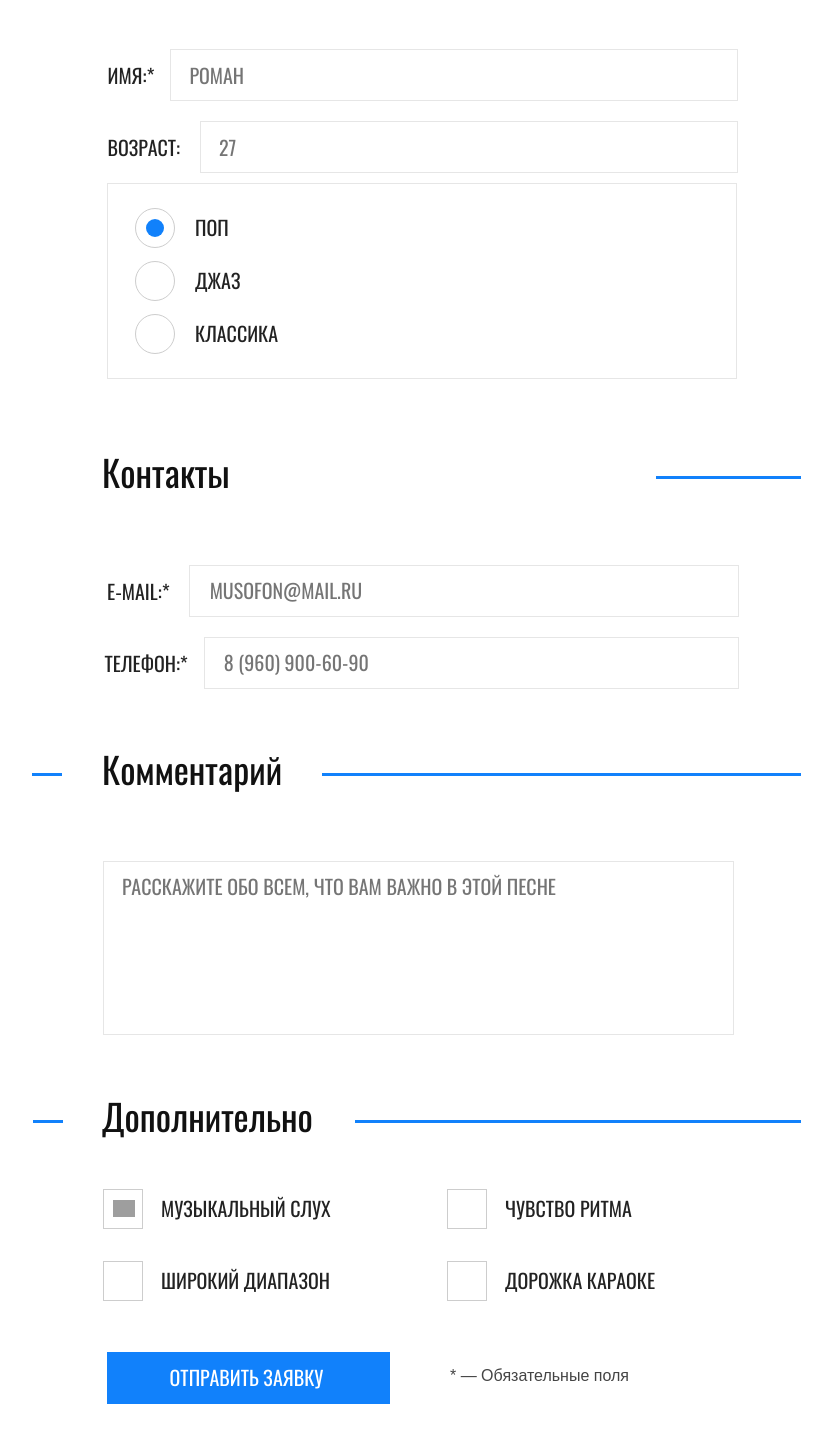
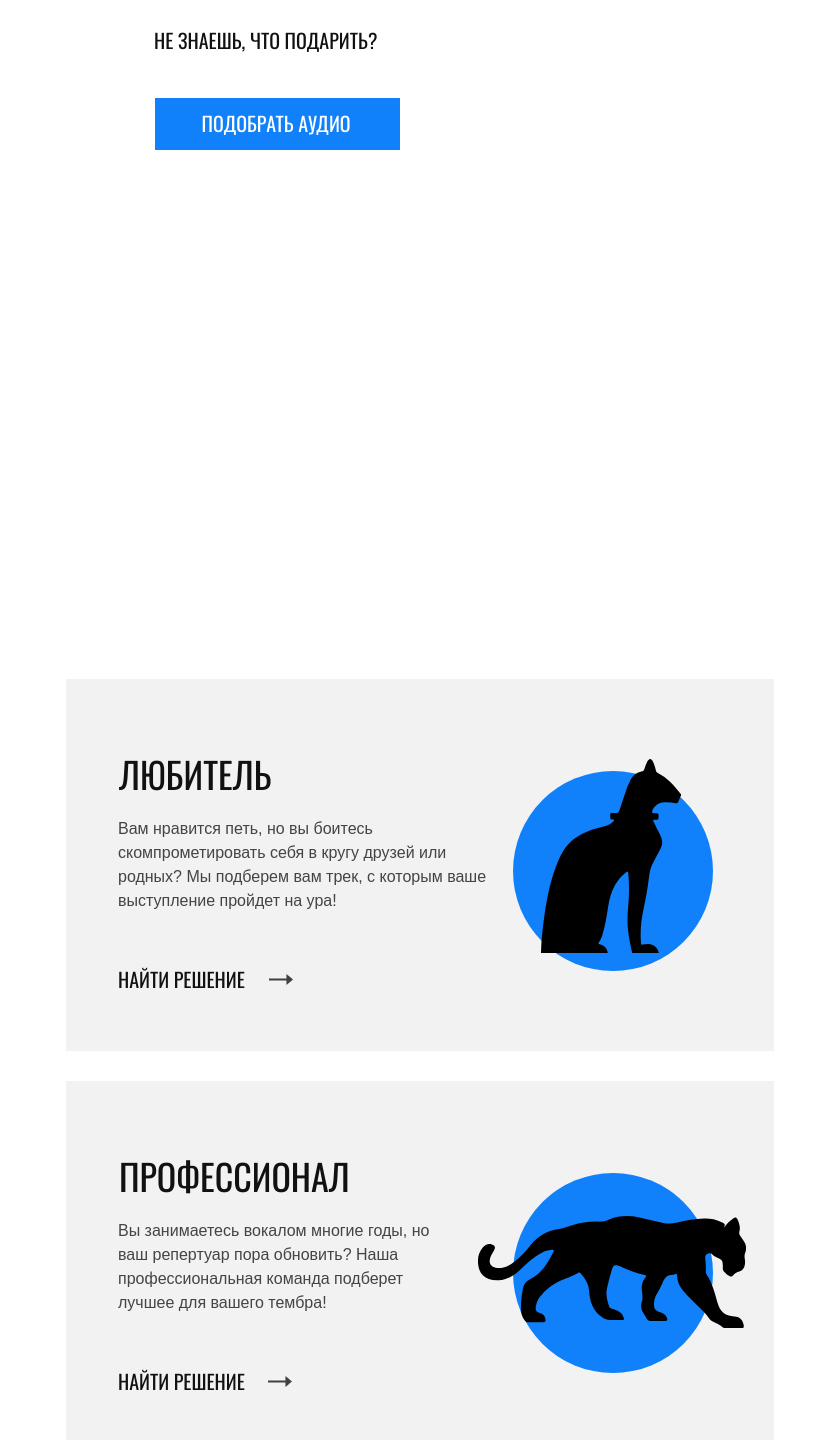
Before and after one commit to david20025/Fullstack_project, a React (Create React App) app: page / in a window 1280 px wide. Shown: the part 330-1770 px from the top of the page, without its empty margins (220-1052 px from the left). Built offline with nearby package versions, Linux system fonts and the light colour scheme; grey boxes are pictures that could not be loaded.

Commit message:
Update README.md
Signed-off-by: Mikhail Roslyakov <roslyakov.mv@phystech.edu>

```diff
--- a/src/Components/General/index.js
+++ b/src/Components/General/index.js
@@ -3,6 +3,7 @@
 // import Open_menu from "./js/open-menu.js"
 // import Picturefill from "./js/picturefill.min.js"
 import React, {Component} from 'react';
+import { Link } from "react-router-dom";
 // import {Link} from "react-router-dom";
 import './style.css';
 import Log from '../img/Log.png'
@@ -118,11 +119,11 @@ class General extends Component {
             <header className="page-header page-header--initial">
                 <div className="page-header__wrapper">
 
-                    <a className="page-header__logo" href="./index.js">
+                    <Link to='/' className="page-header__logo">
                         <picture>
                             <img src={Log} width="191" height="39" alt="Логотип Musofon"/>
                         </picture>
-                    </a>
+                    </Link>
 
                     <nav className="page-header__nav main-nav main-nav--closed main-nav--nojs">
                         <ul className="main-nav__list site-list">
@@ -130,7 +131,7 @@ class General extends Component {
                                 <a className="site-list__link">Главная</a>
                             </li>
                             <li className="site-list__item">
-                                <a className="site-list__link" href="form.js">Вход / Регистрация</a>
+                                <Link className="site-list__link" to="/form">Вход / Регистрация</Link>
                             </li>
                         </ul>
                     </nav>
@@ -147,7 +148,7 @@ class General extends Component {
 
                 <div className="page-main__container">
 
-                    <a className="page-main__button" href="form.js">Подобрать аудио</a>
+                    <Link className="page-main__button" to="/form">Подобрать аудио</Link>
 
                     <section className="programs">
                         <h2 className="visually-hidden">Программы</h2>
@@ -158,7 +159,7 @@ class General extends Component {
                                     Вам нравится петь, но вы боитесь скомпрометировать себя в кругу друзей или родных?
                                     Мы подберем вам трек, с которым ваше выступление пройдет на ура!
                                 </p>
-                                <a className="program__link" href="form.js">Найти решение</a>
+                                <Link className="program__link" to="/form">Найти решение</Link>
                             </li>
                             <li className="programs__item program">
                                 <h3 className="program__title">Профессионал</h3>
@@ -166,7 +167,7 @@ class General extends Component {
                                     Вы занимаетесь вокалом многие годы, но ваш репертуар пора обновить? Наша
                                     профессиональная команда подберет лучшее для вашего тембра!
                                 </p>
-                                <a className="program__link" href="form.js">Найти решение</a>
+                                <Link className="program__link" to="/form">Найти решение</Link>
                             </li>
                         </ul>
                     </section>
@@ -248,9 +249,9 @@ class General extends Component {
 
                     <div className="page-footer__wrapper">
 
-                        <a className="page-footer__logo" href="index.js">
+                        <Link className="page-footer__logo" to="/index.js">
                             <img src={Name} width="128" height="24" alt="Логотип Musofon"/>
-                        </a>
+                        </Link>
 
                         <nav className="page-header__nav main-nav main-nav--closed main-nav--nojs">
                             <button className="main-nav__toggle" type="button">
@@ -261,7 +262,7 @@ class General extends Component {
                                     <a className="site-list__link">Главная</a>
                                 </li>
                                 <li className="site-list__item">
-                                    <a className="site-list__link" href="form.js">Вход / Регистрация</a>
+                                    <Link className="site-list__link" to="/form">Вход / Регистрация</Link>
                                 </li>
                             </ul>
                         </nav>
--- a/src/Components/General/style.css
+++ b/src/Components/General/style.css
@@ -1442,6 +1442,70 @@ a {
     height: 50px;
     border-radius: 50%;
     background-color: #1181fb;
+    background-position: 0 0;
+    background-repeat: no-repeat; }
+
+@media (min-width: 768px) {
+    .program {
+        width: 708px;
+        padding-top: 40px;
+        padding-bottom: 58px;
+        padding-left: 52px; }
+    .program::before {
+        top: 92px;
+        left: 447px;
+        width: 200px;
+        height: 200px; }
+    .program:first-child::after {
+        top: 80px;
+        left: 475px;
+        width: 141px;
+        height: 194px; }
+    .program:last-child::after {
+        top: 135px;
+        left: 412px;
+        width: 268px;
+        height: 113px; } }
+
+@media (min-width: 1300px) {
+    .program {
+        width: 570px;
+        margin: 0; }
+    .program::before {
+        top: 47px;
+        left: 52px;
+        width: 100px;
+        height: 100px; }
+    .program:first-child::after {
+        top: 41px;
+        left: 65px;
+        width: 71px;
+        height: 97px; }
+    .program:last-child::after {
+        top: 69px;
+        left: 34px;
+        width: 134px;
+        height: 57px; } }
+
+.program:first-child::after {
+    position: absolute;
+    content: "";
+    top: 22px;
+    left: 30px;
+    width: 35px;
+    height: 49px;
+    background-image: url("../img/icon-cat-slim.svg");
+    background-position: 0 0;
+    background-repeat: no-repeat; }
+
+.program:last-child::after {
+    position: absolute;
+    content: "";
+    top: 35px;
+    left: 13px;
+    width: 67px;
+    height: 28px;
+    background-image: url("../img/icon-cat-pro.svg");
     background-position: 0 0;
     background-repeat: no-repeat; }
 
--- a/src/Components/Personal/personal.js
+++ b/src/Components/Personal/personal.js
@@ -1,6 +1,7 @@
 import React, {Component} from 'react';
 import './style.css';
 import Log from '../img/Log.png'
+import { Link } from "react-router-dom";
 import Was_now from '../img/Was_now.png'
 import Name from '../img/Name.png'
 
@@ -31,10 +32,10 @@ class Personal extends Component {
                     </button>
                     <ul className="main-nav__list site-list">
                         <li className="site-list__item">
-                            <a className="site-list__link" href="index.js">Главная</a>
+                            <Link className="site-list__link" to="/index.js">Главная</Link>
                         </li>
                         <li className="site-list__item">
-                            <a className="site-list__link" href="form.js">Вход / Регистрация</a>
+                            <Link className="site-list__link" to="/form">Вход / Регистрация</Link>
                         </li>
                     </ul>
                 </nav>
@@ -156,9 +157,9 @@ class Personal extends Component {
 
                     <div className="page-footer__wrapper">
 
-                        <a className="page-footer__logo" href="index.js">
+                        <Link className="page-footer__logo" to="/index.js">
                             <img src={Name} width="128" height="24" alt="Логотип Musofon"/>
-                        </a>
+                        </Link>
 
                     </div>
                 </div>
--- a/src/index.js
+++ b/src/index.js
@@ -6,17 +6,53 @@ import ReactDOM from 'react-dom';
 // import Main from "./Components/Main";
 // import Footer from "./Components/Footer";
 import * as serviceWorker from './serviceWorker';
-import Form from "./Components/Form/form.js";
-import Personal from "./Components/Personal/personal";
+// import Form from "./Components/Form/form.js";
+// import Personal from "./Components/Personal/personal";
+import {Router} from 'react-router';
+import MainRouter from './routes';
+import createHistory from "history/createBrowserHistory"
+import { BrowserRouter } from 'react-router-dom';
+import General from "./Components/General";
 
-ReactDOM.render(
-    <React.Fragment>
-        <Personal/>
-        {/*<Header/>*/}
-        {/*<Main/>*/}
-        {/*<Footer/>*/}
-    </React.Fragment>,
-    document.getElementById('root'));
+const browserHistory = createHistory()
+export {browserHistory};
+
+// --- // ReactDOM.render(<App />, document.getElementById('react-view'));
+
+// const component = (
+//     <Router history={browserHistory}>
+//         {routes}
+//     </Router>);
+
+// <React.Fragment>
+//     <BrowserRouter>
+//         <Provider store={store}>
+//             <HeaderContainer/>
+//             <MainRouter/>
+//             <Footer/>
+//         </Provider>
+//     </BrowserRouter>
+// </React.Fragment>,
+
+    ReactDOM.render(
+        <React.Fragment>
+            <BrowserRouter>
+                {/*<General/>*/}
+                <MainRouter/>
+            </BrowserRouter>
+        </React.Fragment>,
+        document.getElementById('root')
+    )
+;
+
+// ReactDOM.render(
+//     <React.Fragment>
+//         <Personal/>
+//         {/*<Header/>*/}
+//         {/*<Main/>*/}
+//         {/*<Footer/>*/}
+//     </React.Fragment>,
+//     document.getElementById('root'));
 
 // If you want your app to work offline and load faster, you can change
 // unregister() to register() below. Note this comes with some pitfalls.
--- /dev/null
+++ b/src/routes.jsx
@@ -0,0 +1,27 @@
+import React from 'react';
+import { Route, Switch, withRouter  }  from 'react-router';
+// import App from 'components/App';
+import Form from './Components/Form/form.js';
+import General from './Components/General';
+import Personal from './Components/Personal/personal.js';
+// import General from "./Components/General";
+
+const MainRouter = () => (
+    <Switch>
+        <Route exact path='/index.js' component={General}/>
+        <Route exact path='/' component={General}/>
+        <Route component={Form} path='/form' />
+        <Route component={Personal} path='/personal' />
+    </Switch>
+);
+
+export default withRouter(MainRouter);
+
+// export default (
+//     <Route exact path='/' component={General}/>
+//     // <Route component={General} path='/'>
+//     //     <Route exact path="/" component={General} />
+//     <Route component={Form} path='/form' />
+//     <Route component={Personal} path='/personal' />
+//     // </Route>
+// );
```
Also changed, not shown: package.json (+15 -2 lines), src/Components/Form/form.js (+7 -6 lines).
